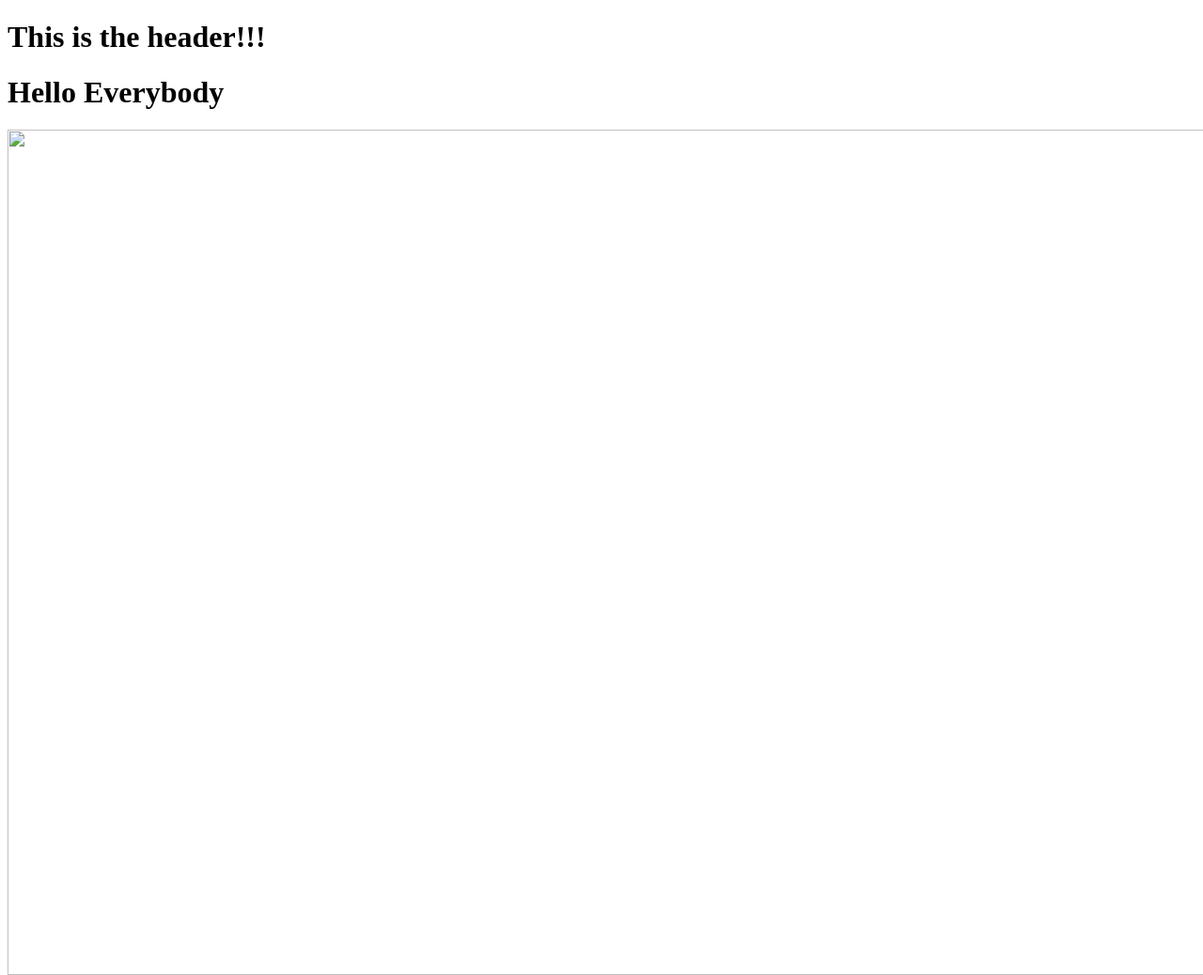
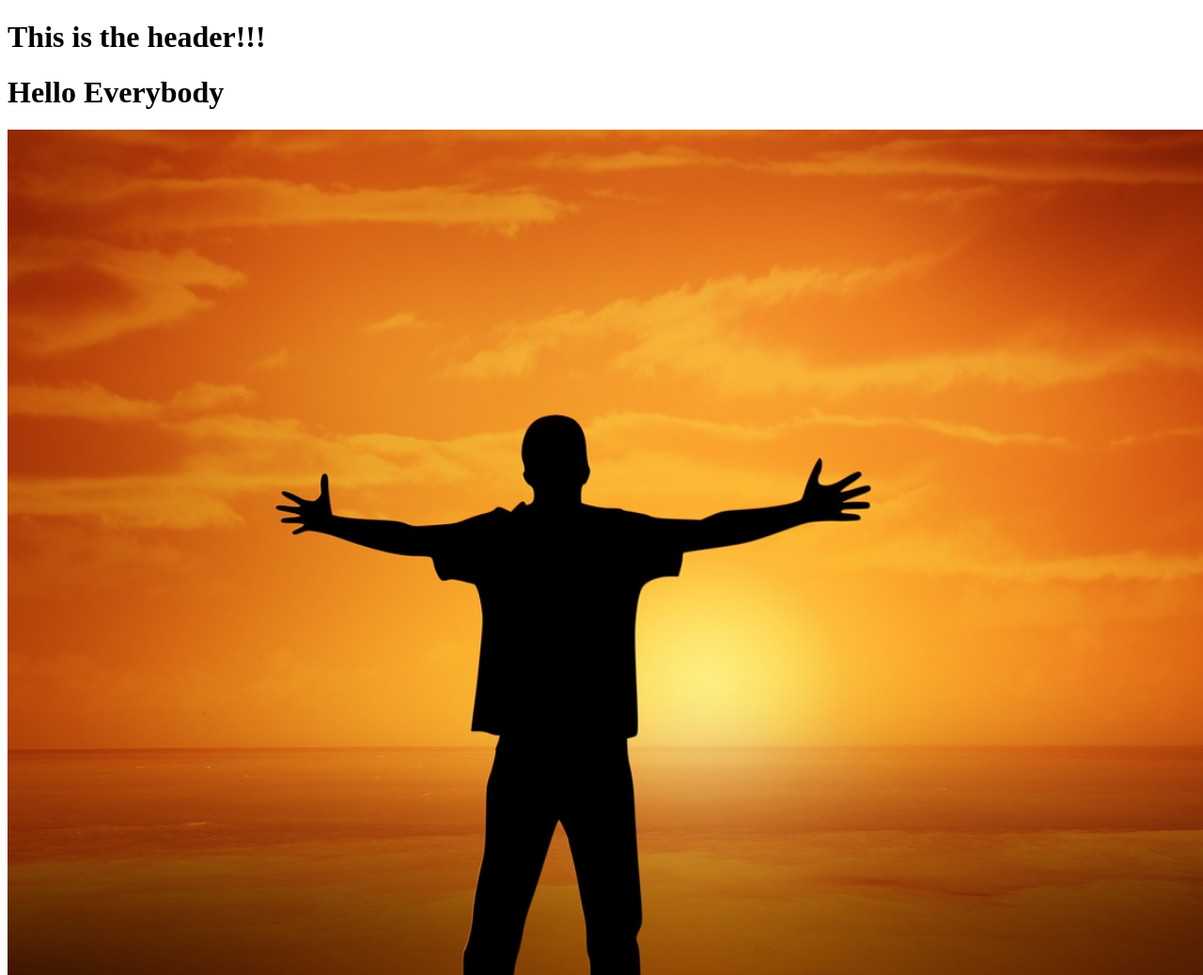
Before and after one commit to Diego-Hoyos/Diego-Hoyos.github.io, a plain HTML site: page index.html in a window 1280 px wide. Shown: the top 1038 px of the page at 94% size. Drawn offline with Linux system fonts and the light colour scheme.

Commit message:
put man.jpg into project folder

```diff
--- a/index.html
+++ b/index.html
@@ -5,7 +5,7 @@
   </head>
   <body>
     <h1>Hello Everybody</h1>
-    <image src='/Users/diegohoyos/Downloads/man.jpg' width='1470px' height='900px'/>
+    <image src='man.jpg' width='1470px' height='900px'/>
     <iframe src='https://www.youtube.com/embed/dQw4w9WgXcQ' width='800px' height='700px'>
   </body>
 </html>
```
Also changed, not shown: man.jpg (added).
